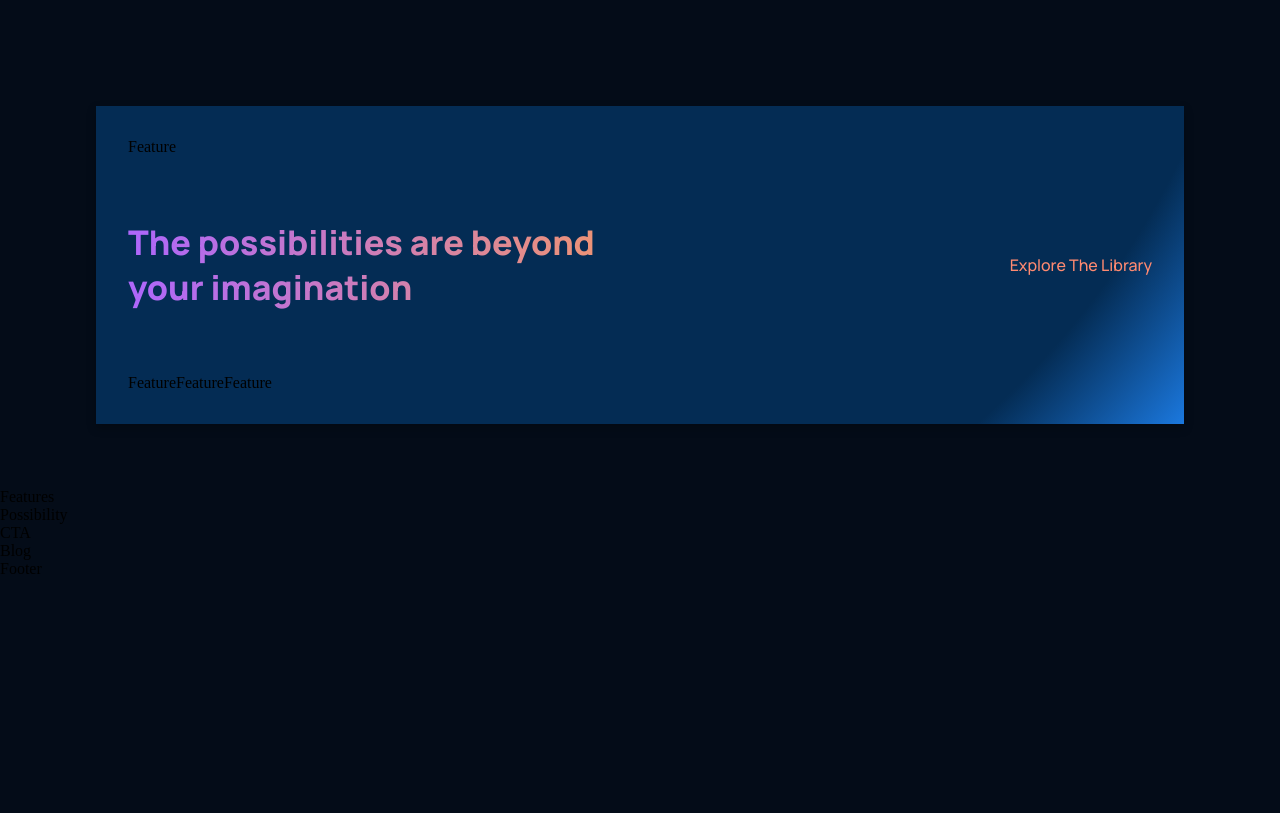
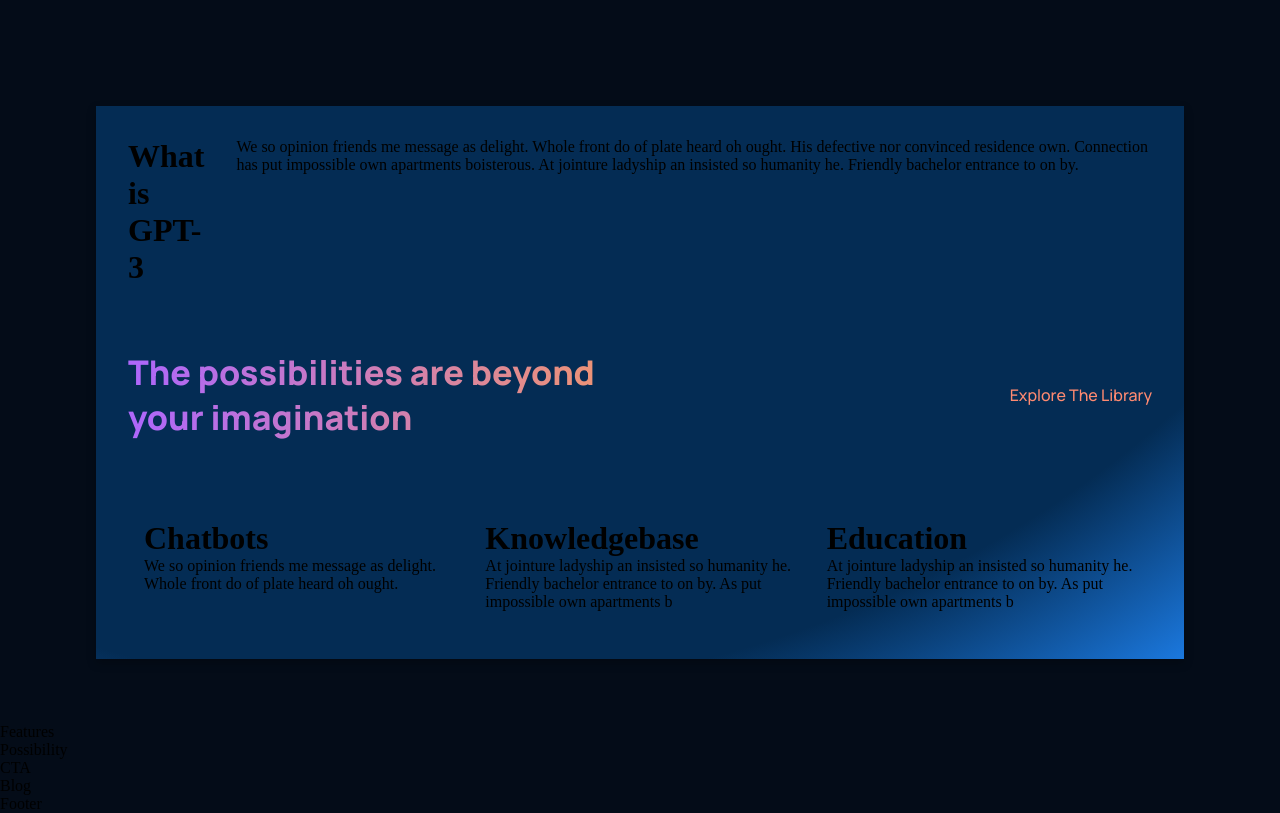
Before and after one commit to seamus-ahkit/modernreactwebsite, a React (Create React App) app: page / in a window 1280 px wide. Shown: the part 980-1793 px from the top of the page. Before the commit the page ends 1558 px from the top, so only its background shows below. Built offline with nearby package versions, Linux system fonts and the light colour scheme.

Commit message:
start feature + add title and text

```diff
--- a/src/components/feature/Feature.jsx
+++ b/src/components/feature/Feature.jsx
@@ -1,11 +1,16 @@
 import React from 'react';
 import './feature.css';
 
-const
-Feature = () => {
+const Feature = ({ title, text }) => {
   return (
-    <div>
-        Feature
+    <div className='gpt3__features-container__feature'>
+        <div className='gpt3__features-container__feature-title'>
+          <div />
+          <h1 >{title}</h1>
+        </div>
+        <div className='gpt3__features-container__feature-text'>
+          {text}
+        </div>
     </div>
 )
 }
--- a/src/components/feature/feature.css
+++ b/src/components/feature/feature.css
@@ -0,0 +1,15 @@
+.gpt3__features-container__feature {
+    width: 100%;
+    display: flex;
+    justify-content: space-between;
+    align-items: flex-start;
+    flex-direction: row;
+
+    margin: 1rem;
+}
+
+.gpt3__features-container__feature-title {
+    flex: 1;
+    max-width: 180px;
+    margin-right: 2rem;
+}
--- a/src/containers/whatGPT3/WhatGPT3.jsx
+++ b/src/containers/whatGPT3/WhatGPT3.jsx
@@ -6,16 +6,16 @@ const WhatGPT3 = () => {
   return (
     <div className='gpt3__whatgpt3 section__margin' id='whpt3'>
       <div className='gpt3__whatgpt3-feature'>
-        <Feature />
+        <Feature title='What is GPT-3' text='We so opinion friends me message as delight. Whole front do of plate heard oh ought. His defective nor convinced residence own. Connection has put impossible own apartments boisterous. At jointure ladyship an insisted so humanity he. Friendly bachelor entrance to on by.'/>
       </div>
       <div className='gpt3__whatgpt3-heading'>
         <h1 className='gradient__text'>The possibilities are beyond your imagination</h1>
         <p>Explore The Library</p>
       </div>
       <div className='gpt3__whatgpt3-container'>
-       <Feature />
-       <Feature />
-       <Feature />
+       <Feature title='Chatbots' text='We so opinion friends me message as delight. Whole front do of plate heard oh ought. '/>
+       <Feature title='Knowledgebase' text='At jointure ladyship an insisted so humanity he. Friendly bachelor entrance to on by. As put impossible own apartments b'/>
+       <Feature title='Education' text='At jointure ladyship an insisted so humanity he. Friendly bachelor entrance to on by. As put impossible own apartments b'/>
       </div>
     </div>
   )
```
